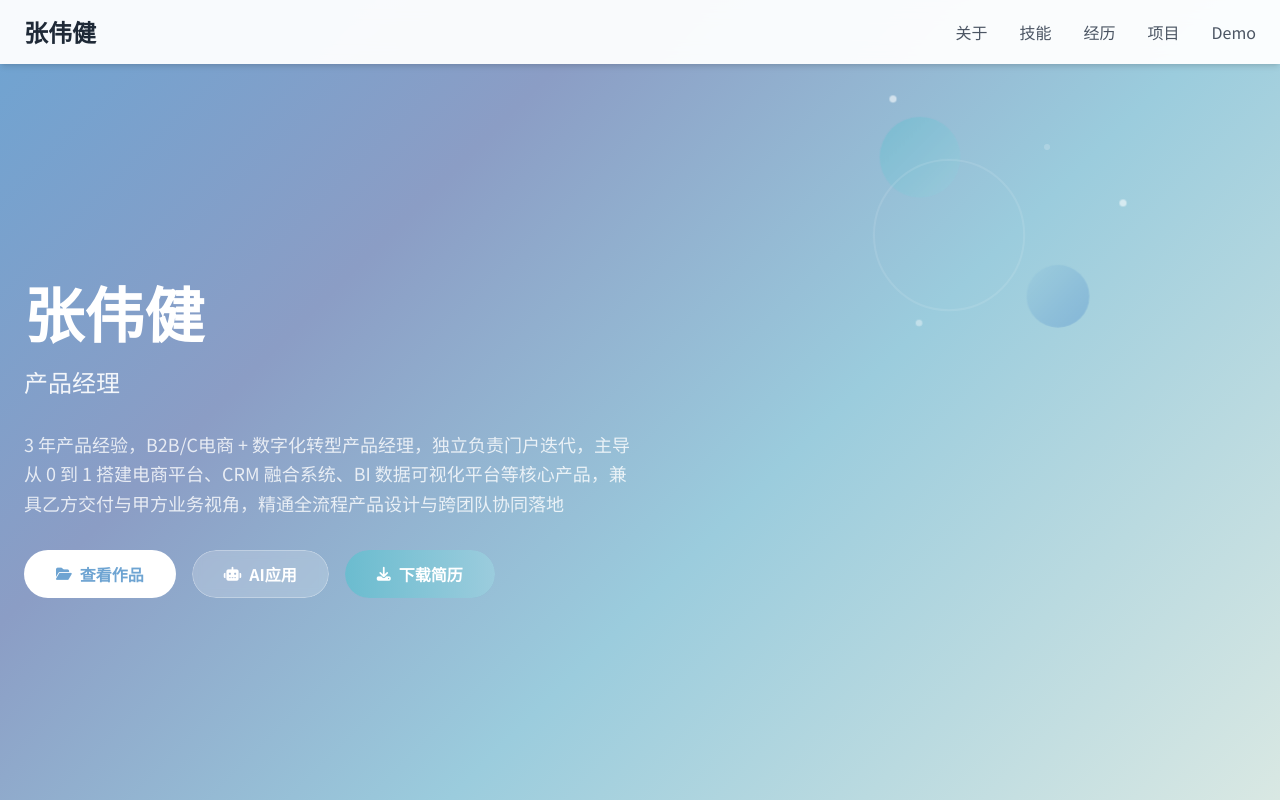
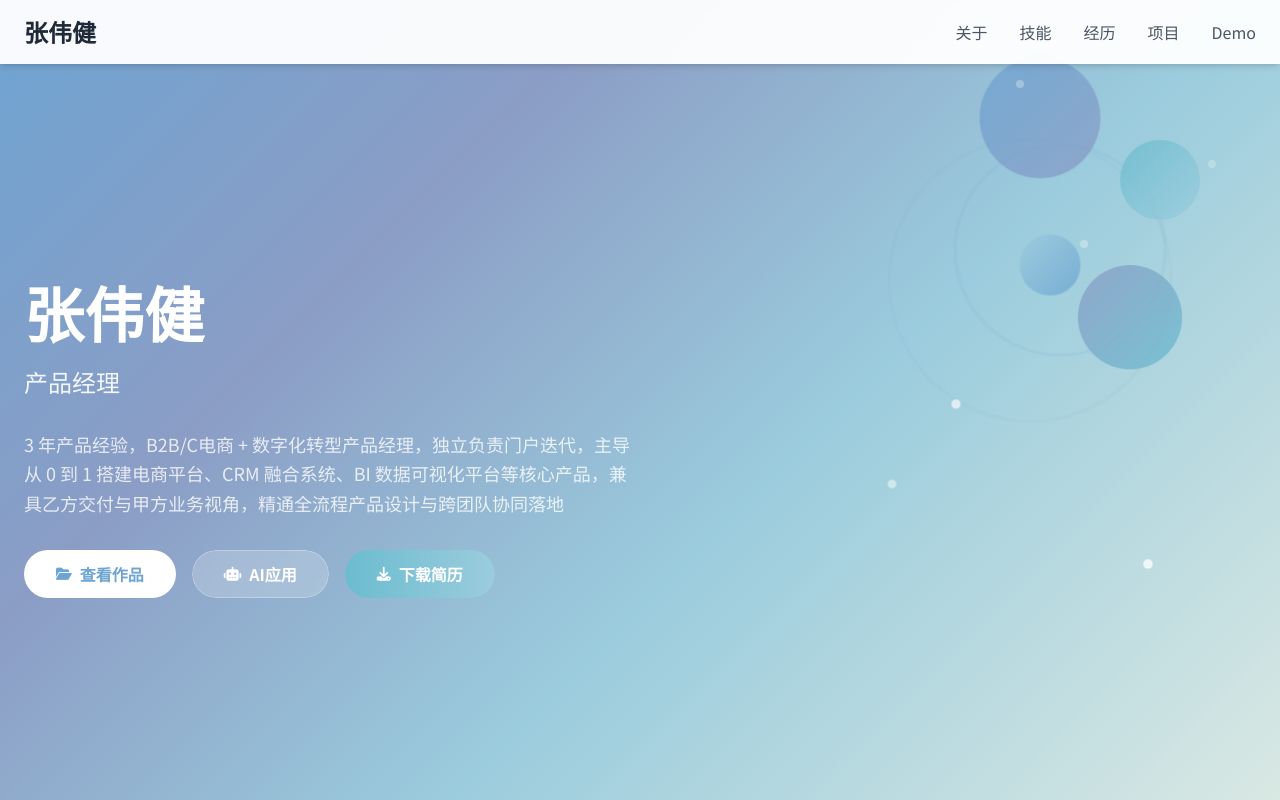
Before and after one commit to qq1251641262-gif/pm-portfolio, a plain HTML site: page index.html in a window 1280 px wide. Shown: the top 800 px of the page. Drawn offline with nearby package versions, Linux system fonts and the light colour scheme.

Commit message:
Update: Restore all 4 circles to fixed background with original positions

```diff
--- a/index.html
+++ b/index.html
@@ -62,41 +62,68 @@
         .fixed-bg .bg-shape {
             position: absolute;
             border-radius: 50%;
-            opacity: 0.6;
-            animation: float 8s ease-in-out infinite;
+            opacity: 0.8;
+            animation: float 6s ease-in-out infinite;
         }
 
         .fixed-bg .bg-shape-1 {
-            width: 80px;
-            height: 80px;
-            background: linear-gradient(135deg, #6BBCCF 0%, #9BCCDD 100%);
-            top: 15%;
-            right: 25%;
+            width: 120px;
+            height: 120px;
+            background: linear-gradient(135deg, #6EA4D2 0%, #8B9DC5 100%);
+            top: 60px;
+            right: 180px;
             animation-delay: 0s;
         }
 
         .fixed-bg .bg-shape-2 {
+            width: 80px;
+            height: 80px;
+            background: linear-gradient(135deg, #6BBCCF 0%, #9BCCDD 100%);
+            top: 140px;
+            right: 80px;
+            animation-delay: 1s;
+        }
+
+        .fixed-bg .bg-shape-3 {
             width: 60px;
             height: 60px;
             background: linear-gradient(135deg, #9BCCDD 0%, #6EA4D2 100%);
-            top: 35%;
-            right: 15%;
+            top: 240px;
+            right: 200px;
             animation-delay: 2s;
+        }
+
+        .fixed-bg .bg-shape-4 {
+            width: 100px;
+            height: 100px;
+            background: linear-gradient(135deg, #8B9DC5 0%, #6BBCCF 100%);
+            top: 280px;
+            right: 100px;
+            animation-delay: 3s;
         }
 
         .fixed-bg .bg-ring {
             position: absolute;
-            border: 2px solid rgba(255, 255, 255, 0.3);
+            border: 3px solid rgba(110, 164, 210, 0.4);
             border-radius: 50%;
-            animation: pulse 6s ease-in-out infinite;
+            animation: pulse 4s ease-in-out infinite;
         }
 
         .fixed-bg .bg-ring-1 {
-            width: 150px;
-            height: 150px;
-            top: 20%;
-            right: 20%;
+            width: 200px;
+            height: 200px;
+            top: 150px;
+            right: 120px;
             animation-delay: 0s;
+        }
+
+        .fixed-bg .bg-ring-2 {
+            width: 260px;
+            height: 260px;
+            top: 150px;
+            right: 120px;
+            border-color: rgba(139, 157, 197, 0.3);
+            animation-delay: 1s;
         }
 
         .fixed-bg .bg-dots {
@@ -107,11 +134,11 @@
 
         .fixed-bg .bg-dot {
             position: absolute;
-            width: 6px;
-            height: 6px;
-            background: rgba(255, 255, 255, 0.6);
+            width: 8px;
+            height: 8px;
+            background: rgba(255, 255, 255, 0.8);
             border-radius: 50%;
-            animation: twinkle 4s ease-in-out infinite;
+            animation: twinkle 3s ease-in-out infinite;
         }
 
         /* 页面内容区域使用透明背景，让固定背景显示 */
@@ -253,17 +280,22 @@
 <body class="text-gray-800">
     <!-- 固定背景 -->
     <div class="fixed-bg">
-        <!-- 几何图形 - 两个小圆 -->
+        <!-- 外环 -->
+        <div class="bg-ring bg-ring-2"></div>
+        <div class="bg-ring bg-ring-1"></div>
+        <!-- 浮动形状 - 4个圆形 -->
         <div class="bg-shape bg-shape-1"></div>
         <div class="bg-shape bg-shape-2"></div>
-        <!-- 圆环 -->
-        <div class="bg-ring bg-ring-1"></div>
+        <div class="bg-shape bg-shape-3"></div>
+        <div class="bg-shape bg-shape-4"></div>
         <!-- 装饰点 -->
         <div class="bg-dots">
-            <div class="bg-dot" style="top: 12%; right: 30%; animation-delay: 0.5s;"></div>
-            <div class="bg-dot" style="top: 25%; right: 12%; animation-delay: 1.2s;"></div>
-            <div class="bg-dot" style="top: 40%; right: 28%; animation-delay: 1.8s;"></div>
-            <div class="bg-dot" style="top: 18%; right: 18%; animation-delay: 2.5s;"></div>
+            <div class="bg-dot" style="top: 10%; right: 20%; animation-delay: 0.5s;"></div>
+            <div class="bg-dot" style="top: 30%; right: 15%; animation-delay: 1.2s;"></div>
+            <div class="bg-dot" style="top: 50%; right: 25%; animation-delay: 1.8s;"></div>
+            <div class="bg-dot" style="top: 70%; right: 10%; animation-delay: 2.5s;"></div>
+            <div class="bg-dot" style="top: 20%; right: 5%; animation-delay: 0.8s;"></div>
+            <div class="bg-dot" style="top: 60%; right: 30%; animation-delay: 1.5s;"></div>
         </div>
     </div>
     <!-- 导航栏 -->
```
